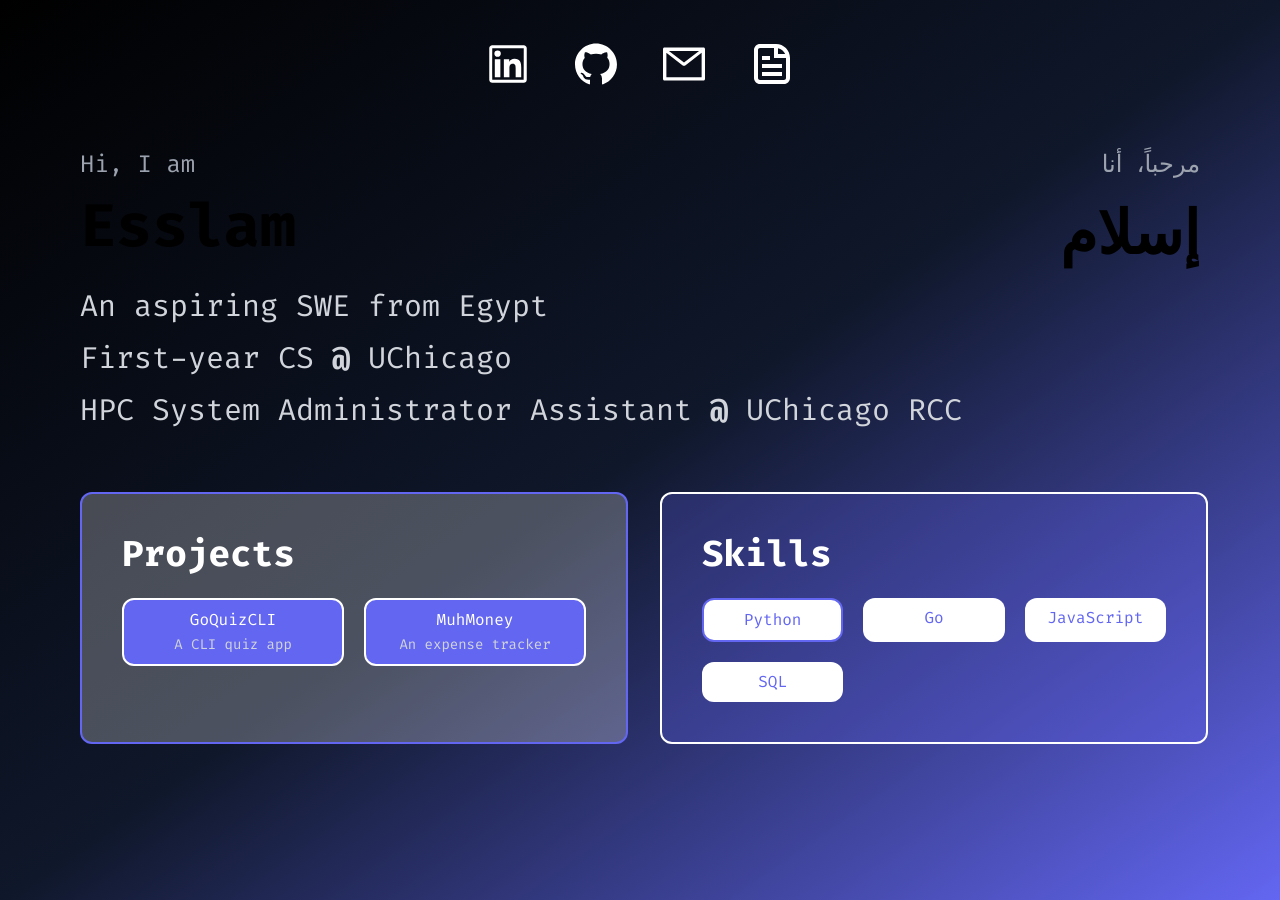
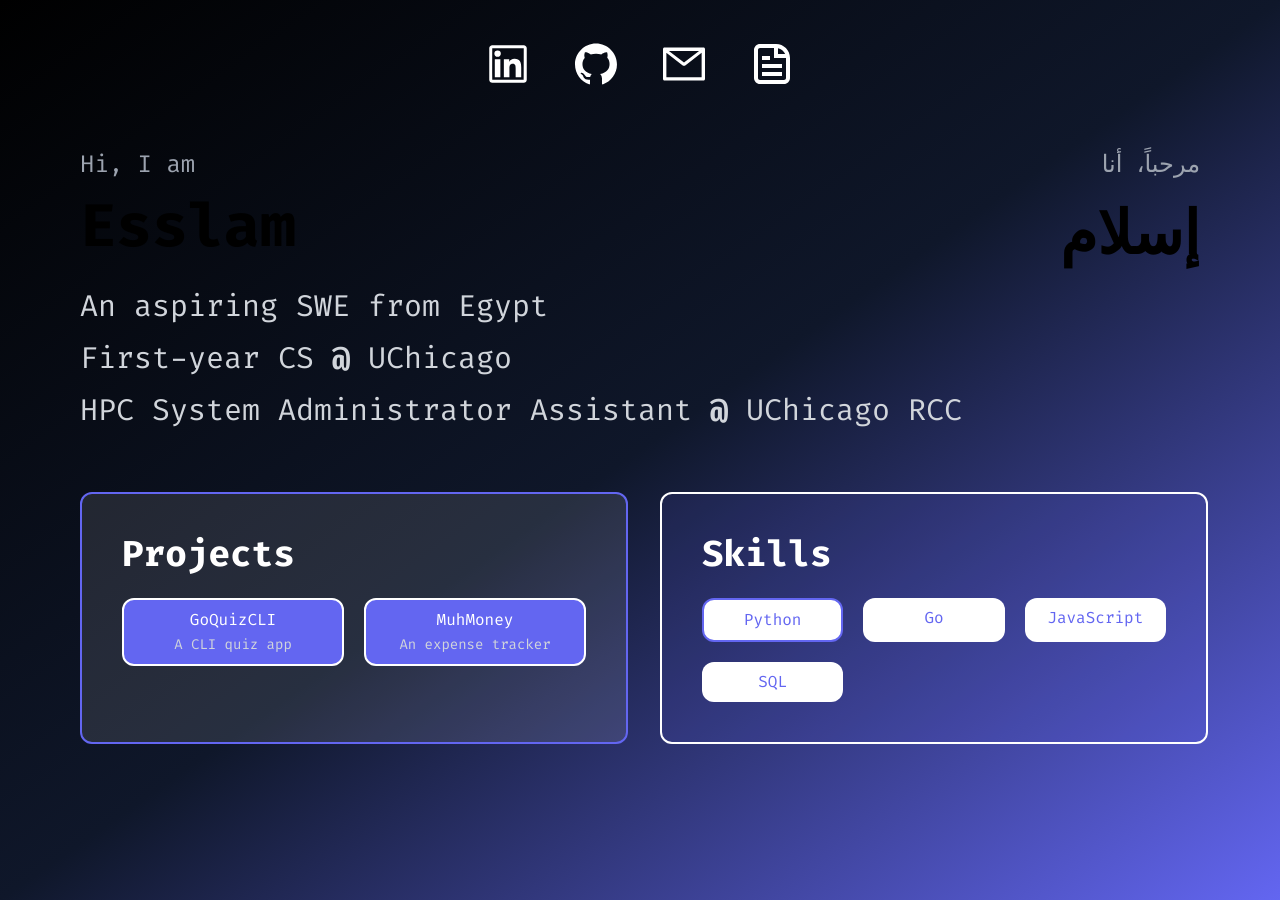
Before and after one commit to esslam-ashour/personal-website, a Next.js app: page / in a window 1280 px wide. Built offline with nearby package versions, Linux system fonts and the light colour scheme.

Commit message:
reduced opacity

```diff
--- a/app/page.js
+++ b/app/page.js
@@ -35,14 +35,14 @@ export default function Experience() {
           </div>
           <div>
           <div className="justify-end pl-10 grid grid-cols-1 md:grid-cols-2 lg:grid-cols-2">
-            <div className="border-2 border-indigo-500 bg-opacity-25 flex flex-col bg-white text-indigo-500 px-10 py-10 mr-8 mt-4 mb-4 rounded-xl">
+            <div className="border-2 border-indigo-500 bg-opacity-10 flex flex-col bg-white text-indigo-500 px-10 py-10 mr-8 mt-4 mb-4 rounded-xl">
               <h3 className="font-bold text-2xl md:text-3xl lg:text-4xl pb-3 text-center md:text-left lg:text-left text-white">Projects</h3>
               <div className="grid grid-cols-1 lg:grid-cols-2 gap-5 mt-3">
                 <a rel="noopener noreferrer" target="_blank" href="https://github.com/esslam-ashour/GoQuizCLI"><p className="border-2 border-white transition ease-in hover:bg-indigo-700 hover:translate-y-1 bg-indigo-500 text-white rounded-xl py-2 px-3 text-center">GoQuizCLI<br/><span className='text-sm text-gray-300'>A CLI quiz app</span></p></a>
                 <Link href="#"><p className="border-2 border-white transition ease-in hover:bg-indigo-700 hover:translate-y-1 bg-indigo-500 text-white rounded-xl py-2 px-3 text-center">MuhMoney <br/><span className='text-sm text-gray-300'>An expense tracker</span></p></Link>
               </div>
             </div>
-            <div className="border-2 border-white bg-opacity-25 flex flex-col bg-indigo-500 text-white px-10 py-10 mr-8 mt-4 mb-4 rounded-xl">
+            <div className="border-2 border-white bg-opacity-10 flex flex-col bg-indigo-500 text-white px-10 py-10 mr-8 mt-4 mb-4 rounded-xl">
               <h3 className="font-bold text-2xl md:text-3xl lg:text-4xl pb-3 text-center md:text-left lg:text-left">Skills</h3>
               <div className="grid grid-cols-1 md:grid-cols-2 lg:grid-cols-3 gap-5 mt-3">
                 <p className="border-2 border-indigo-500 bg-white text-indigo-500 rounded-xl py-2 px-3 text-center truncate">Python</p>
```
